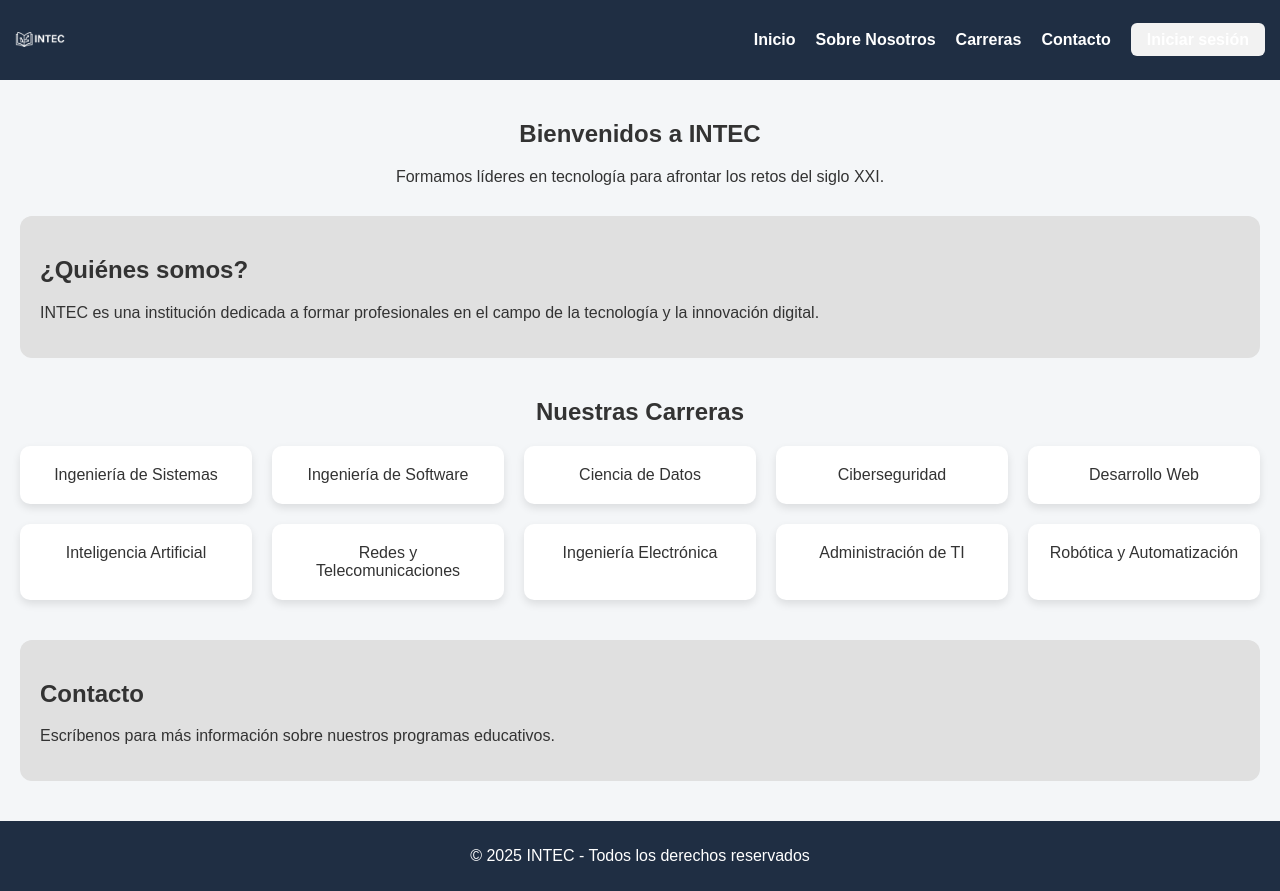
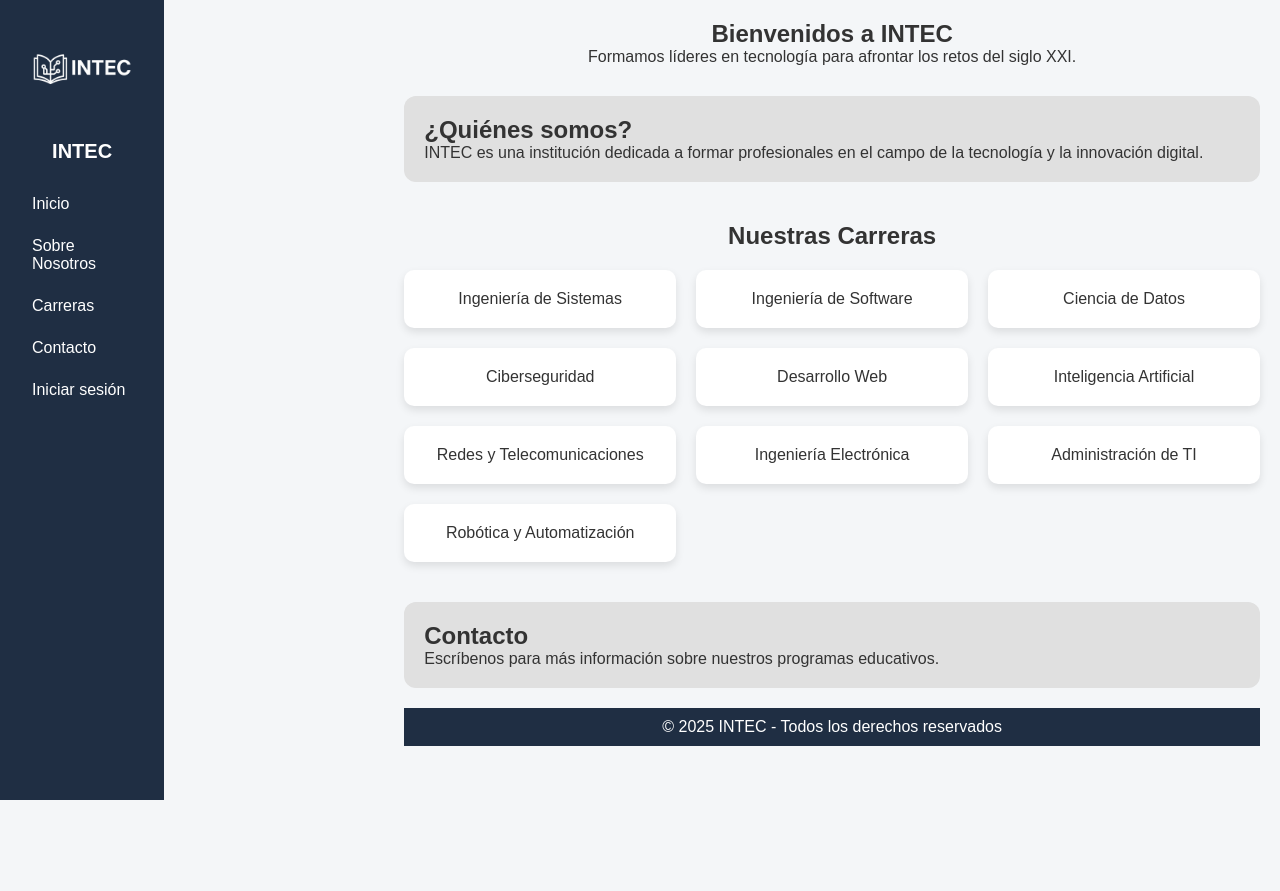
Before and after one commit to MassielSanchez/TrabajoWeb, a PHP site: page / in a window 1280 px wide. After the commit the page ends 800 px from the top, so only its background shows below. Run offline with PHP 8.4, Linux system fonts and the light colour scheme.

Commit message:
update index

```diff
--- a/css/index.css
+++ b/css/index.css
@@ -1,53 +1,83 @@
-html {
-  scroll-behavior: smooth;
+/* Mobile First */
+* {
+  box-sizing: border-box;
+  margin: 0;
+  padding: 0;
 }
 
 body {
   font-family: Arial, sans-serif;
-  margin: 0;
   background-color: #f4f6f8;
   color: #333;
+  display: flex;
 }
 
-header {
+.btn-menu {
+  position: fixed;
+  top: 15px;
+  left: 15px;
   background-color: #1f2e43;
   color: white;
-  padding: 15px;
+  font-size: 24px;
+  border: none;
+  padding: 10px;
+  border-radius: 5px;
+  z-index: 1001;
+  cursor: pointer;
 }
 
-.navbar {
+.barra-lateral {
+  position: fixed;
+  top: 0;
+  left: -250px;
+  width: 250px;
+  height: 100vh;
+  background-color: #1f2e43;
+  color: white;
+  padding: 20px;
+  transition: left 0.3s ease;
+  z-index: 1000;
   display: flex;
-  justify-content: space-between;
+  flex-direction: column;
   align-items: center;
-  flex-wrap: wrap;
 }
 
-.logo {
-  display: flex;
-  align-items: center;
-  gap: 10px;
+.barra-lateral.active {
+  left: 0;
 }
 
-.logo img {
-  height: 50px;
+.barra-lateral .logo {
+  width: 100px;
+  margin-bottom: 20px;
 }
 
-.nav-links {
-  list-style: none;
-  display: flex;
-  gap: 20px;
-  padding: 0;
-  margin: 0;
+.barra-lateral h1 {
+  font-size: 20px;
+  margin-bottom: 20px;
 }
 
-.nav-links li a {
+.barra-lateral nav {
+  display: flex;
+  flex-direction: column;
+  width: 100%;
+}
+
+.barra-lateral nav a {
   color: white;
   text-decoration: none;
-  font-weight: bold;
+  padding: 12px;
+  border-radius: 5px;
+  transition: background-color 0.3s ease;
 }
 
-main {
+.barra-lateral nav a:hover {
+  background-color: #334a66;
+}
+
+.contenido {
+  margin-left: 0;
   padding: 20px;
+  width: 100%;
 }
 
 .bienvenida {
@@ -62,27 +92,6 @@ main {
   margin-bottom: 20px;
 }
 
-footer {
-  text-align: center;
-  background-color: #1f2e43;
-  color: white;
-  padding: 10px;
-}
-
-.btn-login {
-  background-color: #f2f2f2;
-  color: #1f2e43;
-  padding: 8px 16px;
-  border-radius: 6px;
-  font-weight: bold;
-  transition: background-color 0.3s ease;
-}
-
-.btn-login:hover {
-  background-color: #d9d9d9;
-}
-
-/* Carreras */
 .carreras {
   margin: 40px 0;
   text-align: center;
@@ -90,7 +99,7 @@ footer {
 
 .carreras-grid {
   display: grid;
-  grid-template-columns: repeat(auto-fit, minmax(200px, 1fr));
+  grid-template-columns: 1fr;
   gap: 20px;
   margin-top: 20px;
 }
@@ -107,3 +116,32 @@ footer {
   transform: scale(1.05);
   background-color: #dce5f1;
 }
+
+footer {
+  text-align: center;
+  background-color: #1f2e43;
+  color: white;
+  padding: 10px;
+  margin-top: 20px;
+}
+
+/* Desktop view */
+@media (min-width: 768px) {
+  .btn-menu {
+    display: none;
+  }
+
+  .barra-lateral {
+    position: relative;
+    left: 0;
+    width: 220px;
+  }
+
+  .contenido {
+    margin-left: 220px;
+  }
+
+  .carreras-grid {
+    grid-template-columns: repeat(auto-fit, minmax(200px, 1fr));
+  }
+}
--- a/index.html
+++ b/index.html
@@ -2,27 +2,30 @@
 <html lang="es">
 <head>
   <meta charset="UTF-8">
+  <meta name="viewport" content="width=device-width, initial-scale=1">
   <title>INTEC - Educación Tecnológica</title>
   <link rel="stylesheet" href="css/index.css">
 </head>
 <body>
-  <header>
-    <nav class="navbar">
-      <div class="logo">
-        <img src="img/blanco.png" alt="Logo Intec">
 
-      </div>
-      <ul class="nav-links">
-        <li><a href="#inicio">Inicio</a></li>
-        <li><a href="#nosotros">Sobre Nosotros</a></li>
-        <li><a href="#carreras">Carreras</a></li>
-        <li><a href="#contacto">Contacto</a></li>
-        <li><a href="vistas/login.html" class="btn-login">Iniciar sesión</a></li>
-      </ul>
+  <!-- Botón hamburguesa -->
+  <button id="btn-menu" class="btn-menu" aria-label="Abrir menú">&#9776;</button>
+
+  <!-- Menú lateral -->
+  <aside class="barra-lateral">
+    <img src="img/blanco.png" alt="Logo" class="logo">
+    <h1>INTEC</h1>
+    <nav>
+      <a href="#inicio">Inicio</a>
+      <a href="#nosotros">Sobre Nosotros</a>
+      <a href="#carreras">Carreras</a>
+      <a href="#contacto">Contacto</a>
+      <a href="vistas/login.html" class="boton-cerrar">Iniciar sesión</a>
     </nav>
-  </header>
+  </aside>
 
-  <main>
+  <!-- Contenido principal -->
+  <main class="contenido">
     <section class="bienvenida" id="inicio">
       <h1>Bienvenidos a INTEC</h1>
       <p>Formamos líderes en tecnología para afrontar los retos del siglo XXI.</p>
@@ -53,10 +56,19 @@
       <h2>Contacto</h2>
       <p>Escríbenos para más información sobre nuestros programas educativos.</p>
     </section>
+
+    <footer>
+      <p>&copy; 2025 INTEC - Todos los derechos reservados</p>
+    </footer>
   </main>
 
-  <footer>
-    <p>&copy; 2025 INTEC - Todos los derechos reservados</p>
-  </footer>
+  <script>
+    const btnMenu = document.getElementById('btn-menu');
+    const barraLateral = document.querySelector('.barra-lateral');
+    btnMenu.addEventListener('click', () => {
+      barraLateral.classList.toggle('active');
+    });
+  </script>
+
 </body>
 </html>
```
